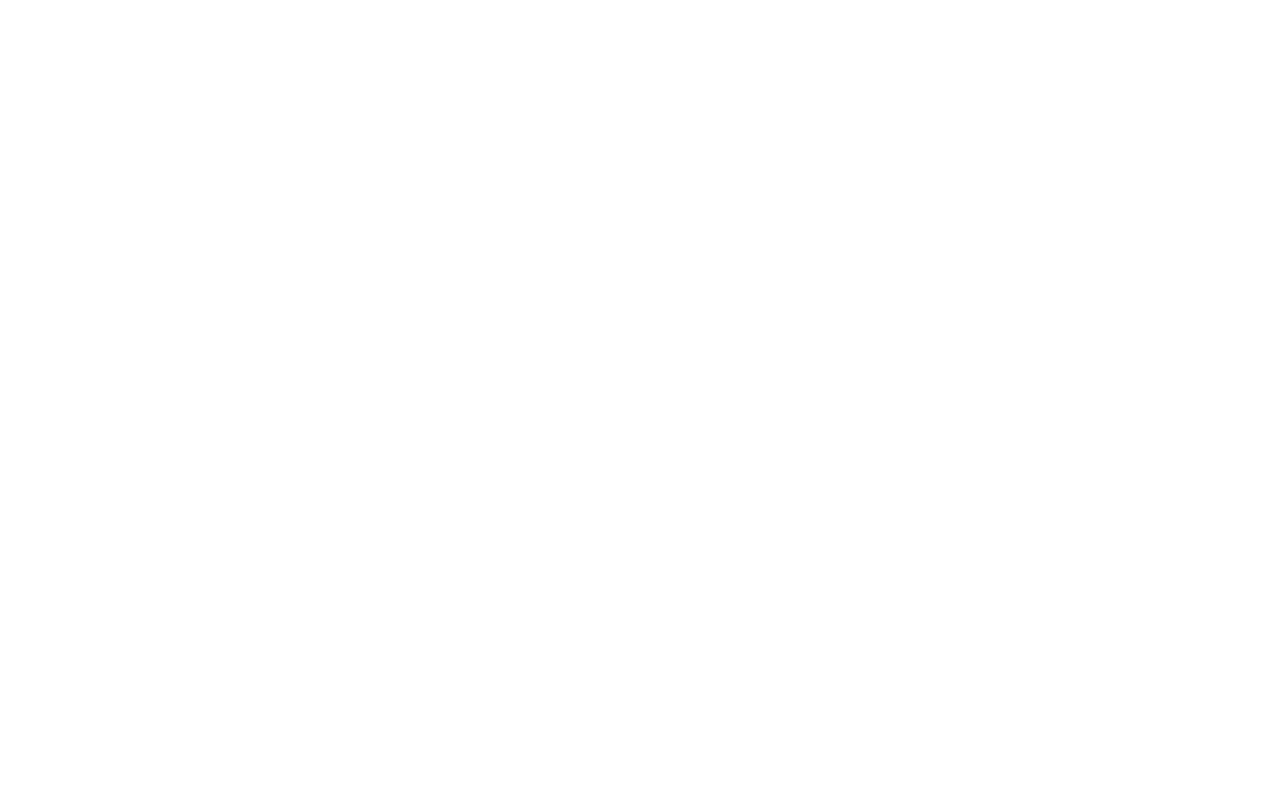
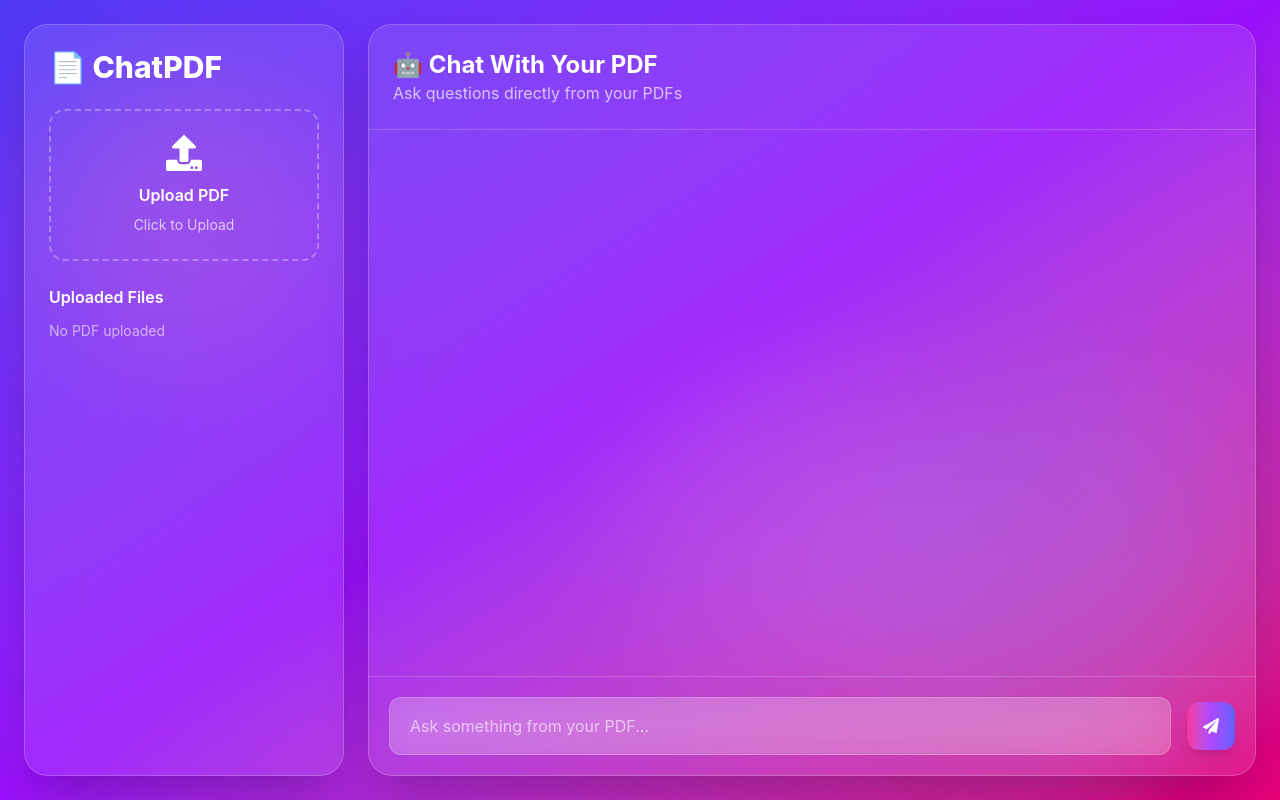
Before and after one commit to swamini10/project, a React app in the folder frontend/: page /chatpdf in a window 1280 px wide. Before the commit this address had no page. Built offline with nearby package versions, Linux system fonts and the light colour scheme; the HTML template or start-up script is replaced by a standard one.

Commit message:
chatPdf page

```diff
--- a/frontend/src/App.jsx
+++ b/frontend/src/App.jsx
@@ -3,6 +3,7 @@
 import Home from "./pages/Home";
 import AIChat from "./pages/AIChat";
 import AIQuiz from "./pages/AIQuiz";
+import ChatPDF from "./pages/ChatPDF";
 import PdfSummarizer from "./pages/PdfSummarizer";
 import { BrowserRouter as Router, Routes, Route } from "react-router-dom";
 import { ToastContainer } from "react-toastify";
@@ -20,6 +21,7 @@
         <Route path="/chat" element={<AIChat />} />
         <Route path="/quiz" element={<AIQuiz />} />
         <Route path="/pdfsummarizer" element={<PdfSummarizer/>}/>
+        <Route path="/chatpdf" element={<ChatPDF/>}/>
       </Routes>
 
     </Router>
--- /dev/null
+++ b/frontend/src/pages/ChatPDF.jsx
@@ -0,0 +1,261 @@
+
+import React, { useState, useRef, useEffect } from "react";
+import {
+  FaFilePdf,
+  FaPaperPlane,
+  FaRobot,
+  FaUpload,
+} from "react-icons/fa";
+
+const ChatPDF = () => {
+  const [pdfFile, setPdfFile] = useState(null);
+  const [question, setQuestion] = useState("");
+  const [messages, setMessages] = useState([]);
+  const [streamingText, setStreamingText] = useState("");
+
+  const messagesEndRef = useRef(null);
+
+  useEffect(() => {
+    messagesEndRef.current?.scrollIntoView({
+      behavior: "smooth",
+    });
+  }, [messages, streamingText]);
+
+  const handleFileUpload = (e) => {
+    const file = e.target.files[0];
+
+    if (!file) return;
+
+    if (file.type !== "application/pdf") {
+      alert("Only PDF files are allowed");
+      return;
+    }
+
+    setPdfFile(file);
+
+    // Optional backend upload
+    // uploadPDF(file);
+  };
+
+  const streamResponse = (text) => {
+    let index = 0;
+
+    setStreamingText("");
+
+    const interval = setInterval(() => {
+      if (index < text.length) {
+        setStreamingText((prev) => prev + text.charAt(index));
+        index++;
+      } else {
+        clearInterval(interval);
+
+        setMessages((prev) => [
+          ...prev,
+          {
+            sender: "ai",
+            text,
+          },
+        ]);
+
+        setStreamingText("");
+      }
+    }, 20);
+  };
+
+  const handleSend = () => {
+    if (!question.trim()) return;
+
+    const userQuestion = question;
+
+    setMessages((prev) => [
+      ...prev,
+      {
+        sender: "user",
+        text: userQuestion,
+      },
+    ]);
+
+    setQuestion("");
+
+    // Replace with your Spring Boot API call
+    const aiAnswer =
+      "working on it....";
+
+    setTimeout(() => {
+      streamResponse(aiAnswer);
+    }, 500);
+  };
+
+  return (
+    <div className="min-h-screen relative overflow-hidden bg-gradient-to-br from-indigo-600 via-purple-600 to-pink-600">
+
+      {/* Animated Background */}
+      <div className="absolute top-20 left-10 w-72 h-72 bg-pink-400/30 rounded-full blur-3xl animate-pulse"></div>
+
+      <div className="absolute bottom-10 right-10 w-96 h-96 bg-indigo-400/30 rounded-full blur-3xl animate-pulse"></div>
+
+      <div className="absolute top-1/2 left-1/2 w-80 h-80 bg-purple-400/20 rounded-full blur-3xl animate-bounce"></div>
+
+      <div className="relative z-10 flex h-screen p-6 gap-6">
+
+        {/* Sidebar */}
+        <div className="w-80 backdrop-blur-xl bg-white/10 border border-white/20 rounded-3xl shadow-2xl p-6 flex flex-col">
+
+          <h1 className="text-3xl font-extrabold text-white mb-6">
+            📄 ChatPDF
+          </h1>
+
+          {/* Upload Area */}
+          <label
+            htmlFor="pdf-upload"
+            className="border-2 border-dashed border-white/30 rounded-2xl p-6 text-center hover:bg-white/10 transition duration-300 cursor-pointer block"
+          >
+            <FaUpload className="mx-auto text-4xl text-white mb-3" />
+
+            <h3 className="text-white font-semibold">
+              Upload PDF
+            </h3>
+
+            <p className="text-white/70 text-sm mt-2">
+              Click to Upload
+            </p>
+
+            <input
+              id="pdf-upload"
+              type="file"
+              accept=".pdf"
+              hidden
+              onChange={handleFileUpload}
+            />
+          </label>
+
+          {/* Uploaded File */}
+          <div className="mt-6">
+            <h2 className="text-white font-semibold mb-3">
+              Uploaded Files
+            </h2>
+
+            {pdfFile ? (
+              <div className="flex items-center gap-3 bg-white/10 p-3 rounded-xl hover:scale-105 transition duration-300">
+
+                <FaFilePdf className="text-red-400 text-2xl" />
+
+                <div>
+                  <p className="text-white text-sm font-medium">
+                    {pdfFile.name}
+                  </p>
+
+                  <p className="text-green-300 text-xs">
+                    Ready to chat
+                  </p>
+                </div>
+
+              </div>
+            ) : (
+              <p className="text-white/60 text-sm">
+                No PDF uploaded
+              </p>
+            )}
+          </div>
+
+        </div>
+
+        {/* Chat Area */}
+        <div className="flex-1 backdrop-blur-xl bg-white/10 border border-white/20 rounded-3xl shadow-2xl flex flex-col overflow-hidden">
+
+          {/* Header */}
+          <div className="p-6 border-b border-white/20">
+
+            <h2 className="text-2xl font-bold text-white">
+              🤖 Chat With Your PDF
+            </h2>
+
+            <p className="text-white/70">
+              Ask questions directly from your PDFs
+            </p>
+
+          </div>
+
+          {/* Messages */}
+          <div className="flex-1 overflow-y-auto p-6 space-y-6">
+
+            {messages.map((msg, index) => (
+              <div key={index}>
+                {msg.sender === "user" ? (
+                  <div className="flex justify-end">
+                    <div className="bg-gradient-to-r from-pink-500 to-purple-500 text-white px-5 py-3 rounded-2xl max-w-lg shadow-lg">
+                      {msg.text}
+                    </div>
+                  </div>
+                ) : (
+                  <div className="flex items-start gap-3">
+
+                    <div className="bg-white/20 p-3 rounded-full">
+                      <FaRobot className="text-white" />
+                    </div>
+
+                    <div className="bg-white/15 backdrop-blur-lg text-white p-5 rounded-2xl max-w-xl border border-white/10">
+                      {msg.text}
+                    </div>
+
+                  </div>
+                )}
+              </div>
+            ))}
+
+            {/* Streaming Message */}
+            {streamingText && (
+              <div className="flex items-start gap-3">
+
+                <div className="bg-white/20 p-3 rounded-full">
+                  <FaRobot className="text-white" />
+                </div>
+
+                <div className="bg-white/15 backdrop-blur-lg text-white p-5 rounded-2xl max-w-xl border border-white/10">
+                  {streamingText}
+                  <span className="animate-pulse">|</span>
+                </div>
+
+              </div>
+            )}
+
+            <div ref={messagesEndRef}></div>
+
+          </div>
+
+          {/* Input */}
+          <div className="p-5 border-t border-white/20">
+
+            <div className="flex items-center gap-4">
+
+              <input
+                type="text"
+                value={question}
+                onChange={(e) => setQuestion(e.target.value)}
+                onKeyDown={(e) =>
+                  e.key === "Enter" && handleSend()
+                }
+                placeholder="Ask something from your PDF..."
+                className="flex-1 bg-white/20 backdrop-blur-lg border border-white/20 rounded-xl px-5 py-4 text-white placeholder-white/60 outline-none"
+              />
+
+              <button
+                onClick={handleSend}
+                className="bg-gradient-to-r from-pink-500 via-purple-500 to-indigo-500 p-4 rounded-xl text-white shadow-lg hover:scale-110 transition duration-300"
+              >
+                <FaPaperPlane />
+              </button>
+
+            </div>
+
+          </div>
+
+        </div>
+
+      </div>
+
+    </div>
+  );
+};
+
+export default ChatPDF;
```
